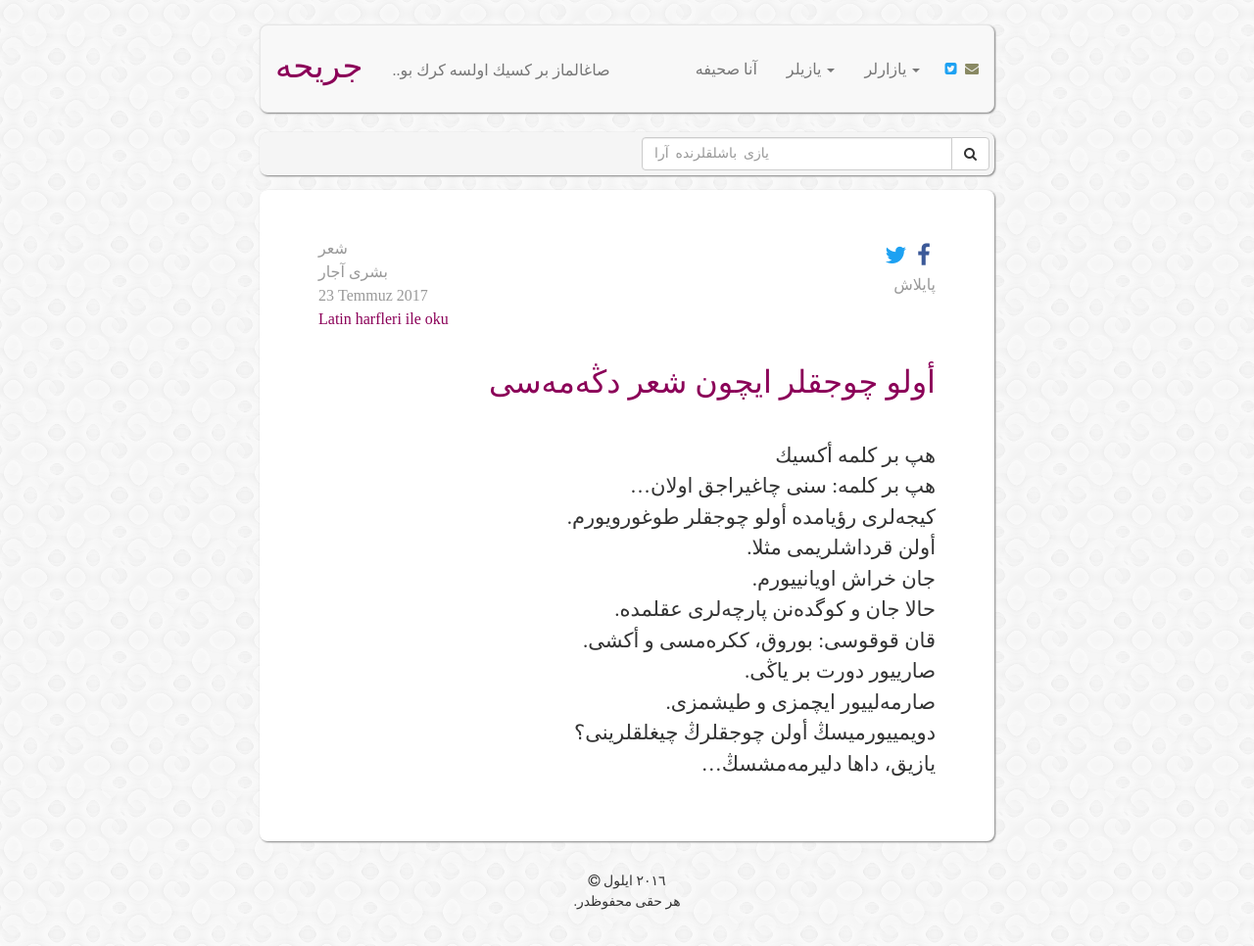
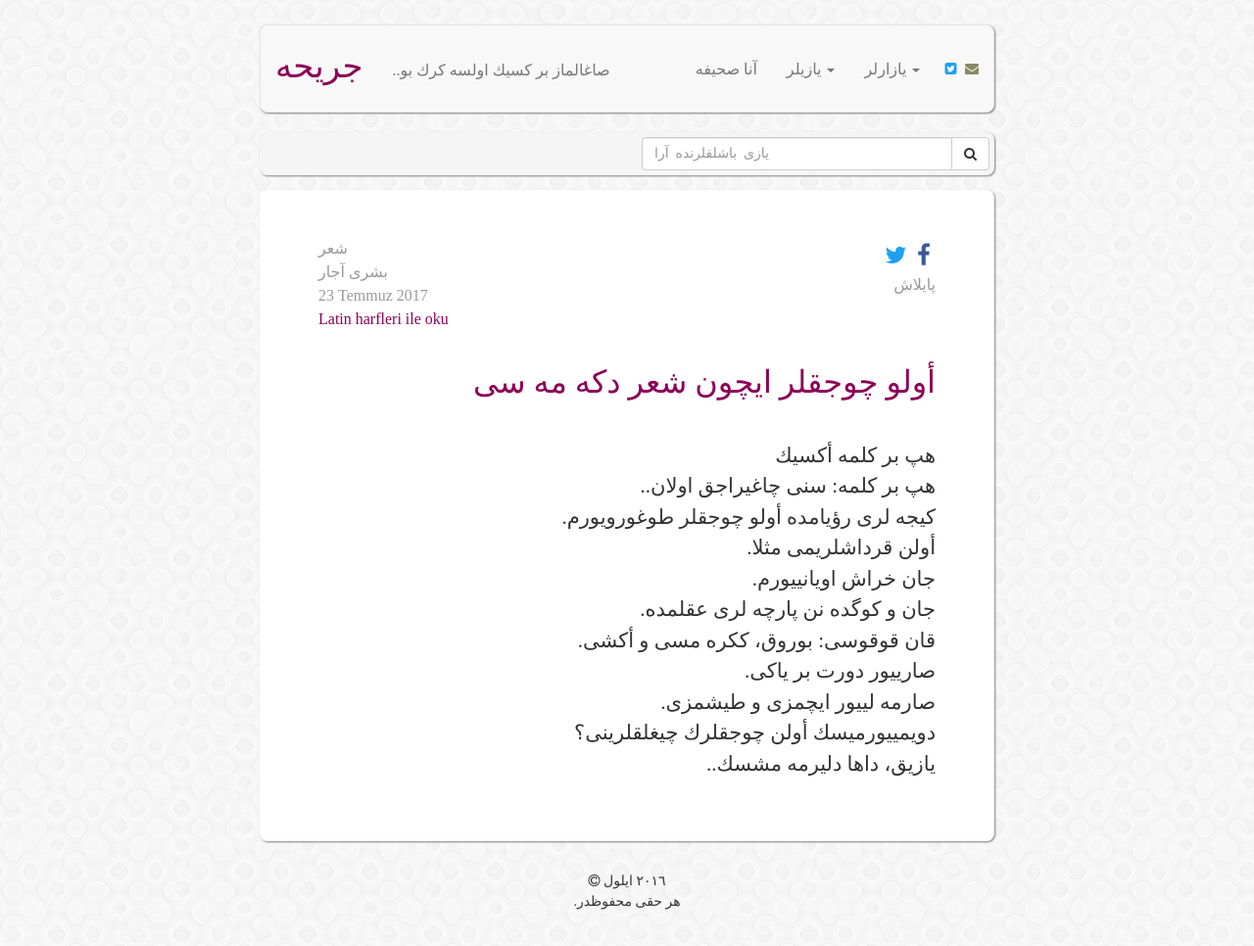
Before and after one commit to muhammedaydogdu/muhammedaydogdu.github.io, a Jekyll site: the page built from _posts/2017-07-23-olu-cocuklar-icin-os.md, in a window 1280 px wide. Shown: the whole page at 98% size. Built offline with Jekyll 4.4.1, drawn with Linux system fonts in a browser that asks for light colours; some web fonts are replaced.

Commit message:
Update 2017-07-23-olu-cocuklar-icin-os.md

```diff
--- a/_posts/2017-07-23-olu-cocuklar-icin-os.md
+++ b/_posts/2017-07-23-olu-cocuklar-icin-os.md
@@ -1,20 +1,20 @@
 ---
 type: شعر
 author: بشری آجار
-title: أولو چوجقلر ایچون شعر دڭەمەسی
+title: أولو چوجقلر ایچون شعر دكه مه سی
 x: 200
 layout: os
 link: /2017/07/23/olu-cocuklar-icin.html
 ---
 <br/>
-هپ بر كلمە أكسیك
-...هپ بر كلمە: سنی چاغیراجق اولان
-.كیجەلری رؤیامدە أولو چوجقلر طوغورویورم
+هپ بر كلمه أكسیك
+..هپ بر كلمه: سنی چاغیراجق اولان
+.كیجه لری رؤیامده أولو چوجقلر طوغورویورم
 .أولن قرداشلریمی مثلا
 .جان خراش اویانییورم
-.حالا جان و كوگدەنن پارچەلری عقلمدە
-.قان قوقوسی: بوروق، ككرەمسی و أكشی
-.صارییور دورت بر یاڭی
-.صارمەلییور ایچمزی و طیشمزی
-دویمییورمیسڭ أولن چوجقلرڭ چیغلقلرینی؟
-...یازیق، داها دلیرمەمشسڭ
+.جان و كوگده نن پارچه لری عقلمده
+.قان قوقوسی: بوروق، ككره مسی و أكشی
+.صارییور دورت بر یاكی
+.صارمه لییور ایچمزی و طیشمزی
+دویمییورمیسك أولن چوجقلرك چیغلقلرینی؟
+..یازیق، داها دلیرمه مشسك
```
